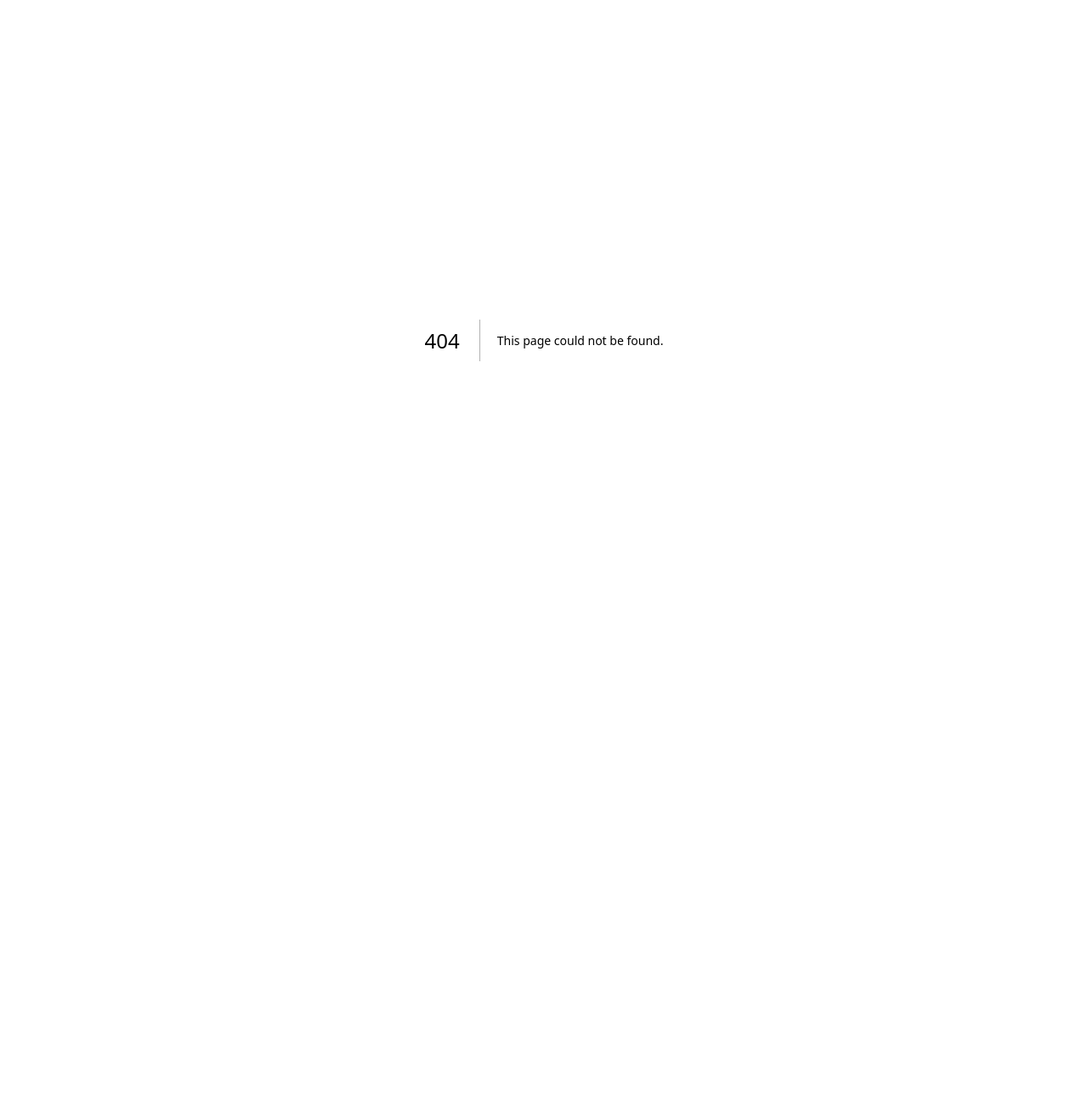
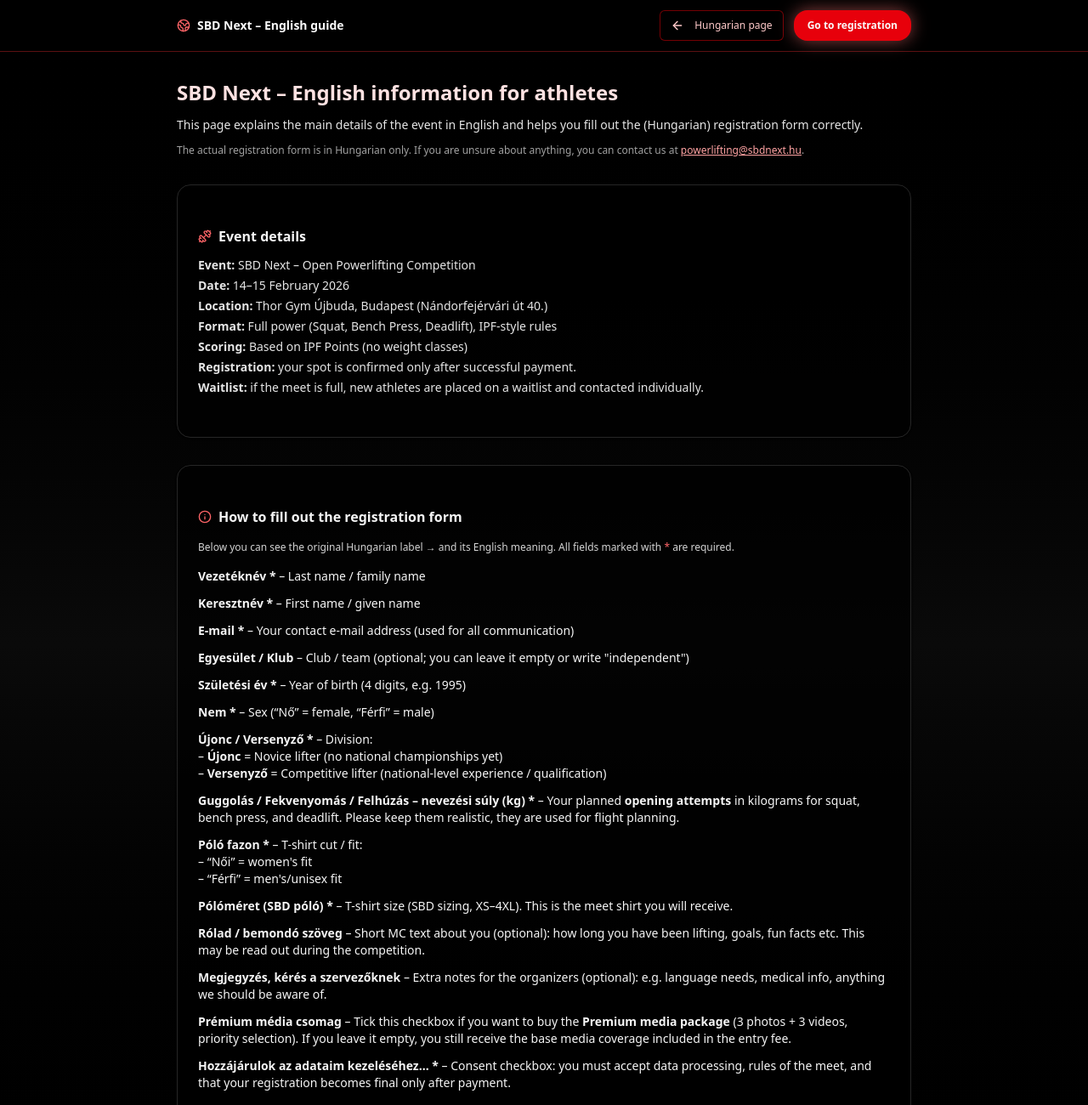
Before and after one commit to powerfloweu/sbdnext-event, a Next.js app: page /en in a window 1280 px wide. Before the commit this address had no page. Shown: the top 1300 px of the page at 85% size. Before the commit the page ends 800 px from the top, so only its background shows below. Built offline with nearby package versions, Linux system fonts and the light colour scheme.

Commit message:
Add EN info page and update nav

```diff
--- /dev/null
+++ b/app/en/page.tsx
@@ -0,0 +1,221 @@
+"use client";
+
+import Link from "next/link";
+import { Card, CardContent } from "@/components/ui/card";
+import { Button } from "@/components/ui/button";
+import { Dumbbell, Info, Globe2, ArrowLeft } from "lucide-react";
+
+export default function EnglishInfoPage() {
+  return (
+    <div className="min-h-screen bg-gradient-to-b from-black via-neutral-950 to-black text-neutral-50">
+      {/* Top bar */}
+      <nav className="sticky top-0 z-40 border-b border-red-900/70 bg-black/85 backdrop-blur">
+        <div className="mx-auto flex max-w-4xl items-center justify-between px-4 py-3 text-sm">
+          <div className="flex items-center gap-2">
+            <Globe2 className="h-4 w-4 text-red-400" />
+            <span className="font-semibold">SBD Next – English guide</span>
+          </div>
+
+          <div className="flex items-center gap-3">
+            <Link href="/">
+              <Button
+                variant="outline"
+                className="border-red-700/60 bg-black/60 text-xs text-red-200 hover:bg-red-600 hover:text-white"
+              >
+                <ArrowLeft className="mr-1 h-3 w-3" />
+                Hungarian page
+              </Button>
+            </Link>
+            <Link href="/#register">
+              <Button className="rounded-2xl bg-red-600 px-4 py-1 text-xs font-semibold shadow-[0_0_20px_rgba(248,113,113,0.55)] hover:bg-red-500">
+                Go to registration
+              </Button>
+            </Link>
+          </div>
+        </div>
+      </nav>
+
+      <main className="mx-auto max-w-4xl px-4 pb-16 pt-8 space-y-8">
+        {/* Intro */}
+        <section className="space-y-3">
+          <h1 className="text-2xl font-bold text-red-100">
+            SBD Next – English information for athletes
+          </h1>
+          <p className="text-sm text-neutral-200">
+            This page explains the main details of the event in English and
+            helps you fill out the (Hungarian) registration form correctly.
+          </p>
+          <p className="text-xs text-neutral-400">
+            The actual registration form is in Hungarian only. If you are unsure
+            about anything, you can contact us at{" "}
+            <a
+              href="mailto:powerlifting@sbdnext.hu"
+              className="text-red-300 underline hover:text-red-200"
+            >
+              powerlifting@sbdnext.hu
+            </a>
+            .
+          </p>
+        </section>
+
+        {/* Event info */}
+        <section>
+          <Card className="rounded-2xl border border-neutral-800 bg-black/70">
+            <CardContent className="space-y-3 p-6 text-sm text-neutral-100">
+              <div className="flex items-center gap-2">
+                <Dumbbell className="h-4 w-4 text-red-400" />
+                <h2 className="text-base font-semibold">Event details</h2>
+              </div>
+
+              <ul className="space-y-1 text-sm text-neutral-200">
+                <li>
+                  <b>Event:</b> SBD Next – Open Powerlifting Competition
+                </li>
+                <li>
+                  <b>Date:</b> 14–15 February 2026
+                </li>
+                <li>
+                  <b>Location:</b> Thor Gym Újbuda, Budapest (Nándorfejérvári út
+                  40.)
+                </li>
+                <li>
+                  <b>Format:</b> Full power (Squat, Bench Press, Deadlift),
+                  IPF-style rules
+                </li>
+                <li>
+                  <b>Scoring:</b> Based on IPF Points (no weight classes)
+                </li>
+                <li>
+                  <b>Registration:</b> your spot is confirmed only after
+                  successful payment.
+                </li>
+                <li>
+                  <b>Waitlist:</b> if the meet is full, new athletes are placed
+                  on a waitlist and contacted individually.
+                </li>
+              </ul>
+            </CardContent>
+          </Card>
+        </section>
+
+        {/* Field-by-field explanation */}
+        <section>
+          <Card className="rounded-2xl border border-neutral-800 bg-black/70">
+            <CardContent className="space-y-4 p-6 text-sm text-neutral-100">
+              <div className="flex items-center gap-2">
+                <Info className="h-4 w-4 text-red-400" />
+                <h2 className="text-base font-semibold">
+                  How to fill out the registration form
+                </h2>
+              </div>
+              <p className="text-xs text-neutral-300">
+                Below you can see the original Hungarian label → and its English
+                meaning. All fields marked with <span className="text-red-400">
+                  *
+                </span>{" "}
+                are required.
+              </p>
+
+              <div className="space-y-3 text-sm">
+                <div>
+                  <b>Vezetéknév *</b> – Last name / family name
+                </div>
+                <div>
+                  <b>Keresztnév *</b> – First name / given name
+                </div>
+                <div>
+                  <b>E-mail *</b> – Your contact e-mail address (used for all
+                  communication)
+                </div>
+                <div>
+                  <b>Egyesület / Klub</b> – Club / team (optional; you can leave
+                  it empty or write &quot;independent&quot;)
+                </div>
+                <div>
+                  <b>Születési év *</b> – Year of birth (4 digits, e.g. 1995)
+                </div>
+                <div>
+                  <b>Nem *</b> – Sex (“Nő” = female, “Férfi” = male)
+                </div>
+                <div>
+                  <b>Újonc / Versenyző *</b> – Division:
+                  <br />– <b>Újonc</b> = Novice lifter (no national
+                  championships yet)
+                  <br />– <b>Versenyző</b> = Competitive lifter (national-level
+                  experience / qualification)
+                </div>
+
+                <div>
+                  <b>Guggolás / Fekvenyomás / Felhúzás – nevezési súly (kg) *</b>{" "}
+                  – Your planned <b>opening attempts</b> in kilograms for squat,
+                  bench press, and deadlift. Please keep them realistic, they
+                  are used for flight planning.
+                </div>
+
+                <div>
+                  <b>Póló fazon *</b> – T-shirt cut / fit:
+                  <br />– “Női” = women&apos;s fit
+                  <br />– “Férfi” = men&apos;s/unisex fit
+                </div>
+
+                <div>
+                  <b>Pólóméret (SBD póló) *</b> – T-shirt size (SBD sizing,
+                  XS–4XL). This is the meet shirt you will receive.
+                </div>
+
+                <div>
+                  <b>Rólad / bemondó szöveg</b> – Short MC text about you
+                  (optional): how long you have been lifting, goals, fun facts
+                  etc. This may be read out during the competition.
+                </div>
+
+                <div>
+                  <b>Megjegyzés, kérés a szervezőknek</b> – Extra notes for the
+                  organizers (optional): e.g. language needs, medical info,
+                  anything we should be aware of.
+                </div>
+
+                <div>
+                  <b>Prémium média csomag</b> – Tick this checkbox if you want
+                  to buy the <b>Premium media package</b> (3 photos + 3 videos,
+                  priority selection). If you leave it empty, you still receive
+                  the base media coverage included in the entry fee.
+                </div>
+
+                <div>
+                  <b>Hozzájárulok az adataim kezeléséhez… *</b> – Consent
+                  checkbox: you must accept data processing, rules of the meet,
+                  and that your registration becomes final only after payment.
+                </div>
+              </div>
+            </CardContent>
+          </Card>
+        </section>
+
+        {/* CTA */}
+        <section className="space-y-3 text-center text-sm">
+          <p className="text-neutral-200">
+            When you are ready, go to the main page and complete the
+            registration form. If you end up on the waitlist, you will be
+            contacted by e-mail before you have to pay.
+          </p>
+          <div className="flex flex-wrap items-center justify-center gap-3">
+            <Link href="/#register">
+              <Button className="rounded-2xl bg-red-600 px-6 py-2 text-sm font-semibold shadow-[0_0_24px_rgba(248,113,113,0.7)] hover:bg-red-500">
+                Go to registration form
+              </Button>
+            </Link>
+            <Link href="/">
+              <Button
+                variant="outline"
+                className="border-neutral-700 bg-black/60 text-xs text-neutral-200 hover:bg-neutral-900"
+              >
+                Back to Hungarian landing page
+              </Button>
+            </Link>
+          </div>
+        </section>
+      </main>
+    </div>
+  );
+}
--- a/app/page.tsx
+++ b/app/page.tsx
@@ -872,6 +872,23 @@
               <a href="#faq" className="hover:text-red-300">
                 GYIK
               </a>
+              {/* Jobb oldal: menü + CTA */}
+<div className="flex items-center gap-4 text-sm">
+  {/* ... a meglévő menü ... */}
+
+  <a
+    href="/en"
+    className="hidden rounded-full border border-neutral-700 px-3 py-1 text-xs text-neutral-200 hover:border-red-500 hover:text-red-300 sm:inline-flex"
+  >
+    EN
+  </a>
+
+  <a href="#register">
+    <button className="flex items-center rounded-full border border-red-500/70 bg-red-600/90 px-4 py-1 text-xs font-semibold text-white shadow-[0_0_20px_rgba(248,113,113,0.55)] hover:bg-red-500 sm:text-sm">
+      Nevezés <ChevronRight className="ml-1 h-3 w-3" />
+    </button>
+  </a>
+</div>
             </div>
 
             <a href="#register">
```
